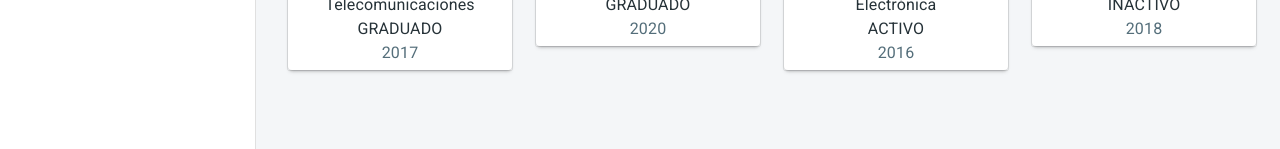
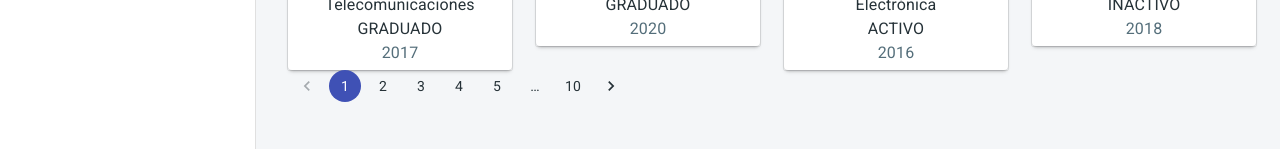
Before and after one commit to Dardila11/posgrados_frontend, a React (Create React App) app: page /coordinator/list-students in a window 1280 px wide. Shown: the part 651-800 px from the top of the page. Built offline with nearby package versions, Linux system fonts and the light colour scheme.

Commit message:
List modification

```diff
--- /dev/null
+++ b/src/components/ListPagination.js
@@ -0,0 +1,31 @@
+import { Container, makeStyles } from '@material-ui/core';
+import { Pagination } from '@material-ui/lab';
+import React from 'react';
+
+const useStyles = makeStyles((theme) => ({
+
+        root: {
+          paddingTop: 40,
+          margin: '20px',
+        },
+        Container:{
+            textAlign: 'rigth'
+        }
+      }));
+
+
+const ListPagination = () => {
+
+        const classes = useStyles();
+
+        return(
+            <Container className = {classes.Container} >
+                <Pagination count={10} color='primary' />
+            </Container>
+        );
+
+
+}
+
+
+export default ListPagination;
--- a/src/views/teamc/coordinator/StudentTracking/ListStudentsView/index.js
+++ b/src/views/teamc/coordinator/StudentTracking/ListStudentsView/index.js
@@ -7,6 +7,7 @@ import BreadCrumbs from './BreadCrumbs';
 import SearchBar from 'src/components/SearchBar';
 import List from 'src/components/List';
 import api from 'src/views/teamc/services/Api';
+import ListPagination from 'src/components/ListPagination';
 
 const handleSearch = (event) => {
   console.log("Cadena de busqueda: ", event.target.value);
@@ -43,6 +44,7 @@ const ListStudentsView = () => {
             <BreadCrumbs />
             <SearchBar handleSearch={handleSearch} context='students'/>
             <List list = {studentsList} option= 'Student'/>
+            <ListPagination/>
         </Page>
       );
 };
--- a/src/views/teamc/coordinator/StudentTracking/StudentInfoView/BreadCrumbs.js
+++ b/src/views/teamc/coordinator/StudentTracking/StudentInfoView/BreadCrumbs.js
@@ -24,7 +24,7 @@ const BreadCrumbs = () => {
     <div className={classes.root}>
       <Breadcrumbs maxItems={3} aria-label="breadcrumb">
         <Link color="inherit" href="/" onClick={handleClick}>
-          Director
+          Coordinador
         </Link>
         <RouterLink color="inherit" to="/coordinator/list-students">
           Lista Estudiantes
--- a/src/views/teamc/director/ActivityEvaluationsView/index.js
+++ b/src/views/teamc/director/ActivityEvaluationsView/index.js
@@ -3,6 +3,7 @@ import {
     makeStyles
   } from '@material-ui/core';
 import Page from 'src/components/Page';
+import ListPagination from 'src/components/ListPagination';
 import BreadCrumbs from './BreadCrumbs';
 import SearchBar from 'src/components/SearchBar';
 import List from 'src/components/List';
@@ -43,6 +44,7 @@ const ListActivitiesView = () => {
             <BreadCrumbs />
             <SearchBar handleSearch={handleSearch} context='activities'/>
             <List list = {activityList} option='Activity'/>
+            <ListPagination/>
         </Page>
       );
 };
--- a/src/views/teamc/director/ListStudentsView/index.js
+++ b/src/views/teamc/director/ListStudentsView/index.js
@@ -8,6 +8,7 @@ import BreadCrumbs from './BreadCrumbs';
 import SearchBar from 'src/components/SearchBar';
 import List from 'src/components/List';
 import api from 'src/views/teamc/services/Api';
+import ListPagination from 'src/components/ListPagination';
 
 const handleSearch = (event) => {
   console.log("Cadena de busqueda: ", event.target.value);
@@ -44,6 +45,7 @@ const DirectorListStudentsView = () => {
             <BreadCrumbs />
             <SearchBar handleSearch={handleSearch} context='students'/>
             <List list = {studentsList} option= 'Student'/>
+            <ListPagination/>
         </Page>
       );
 };
```
Also changed, not shown: src/views/teamc/coordinator/StudentTracking/StudentInfoView/ActivityList.js (deleted, +0 -23 lines).
